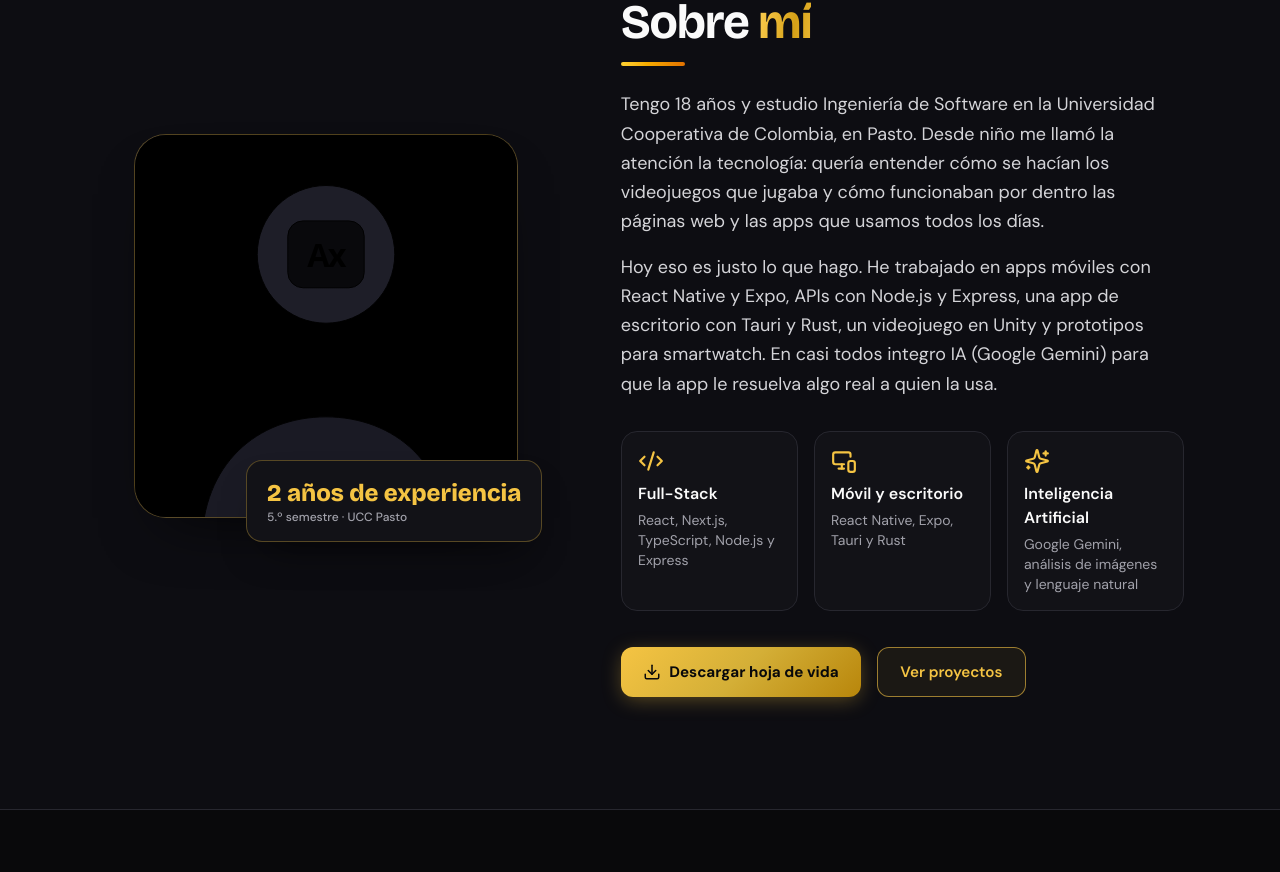
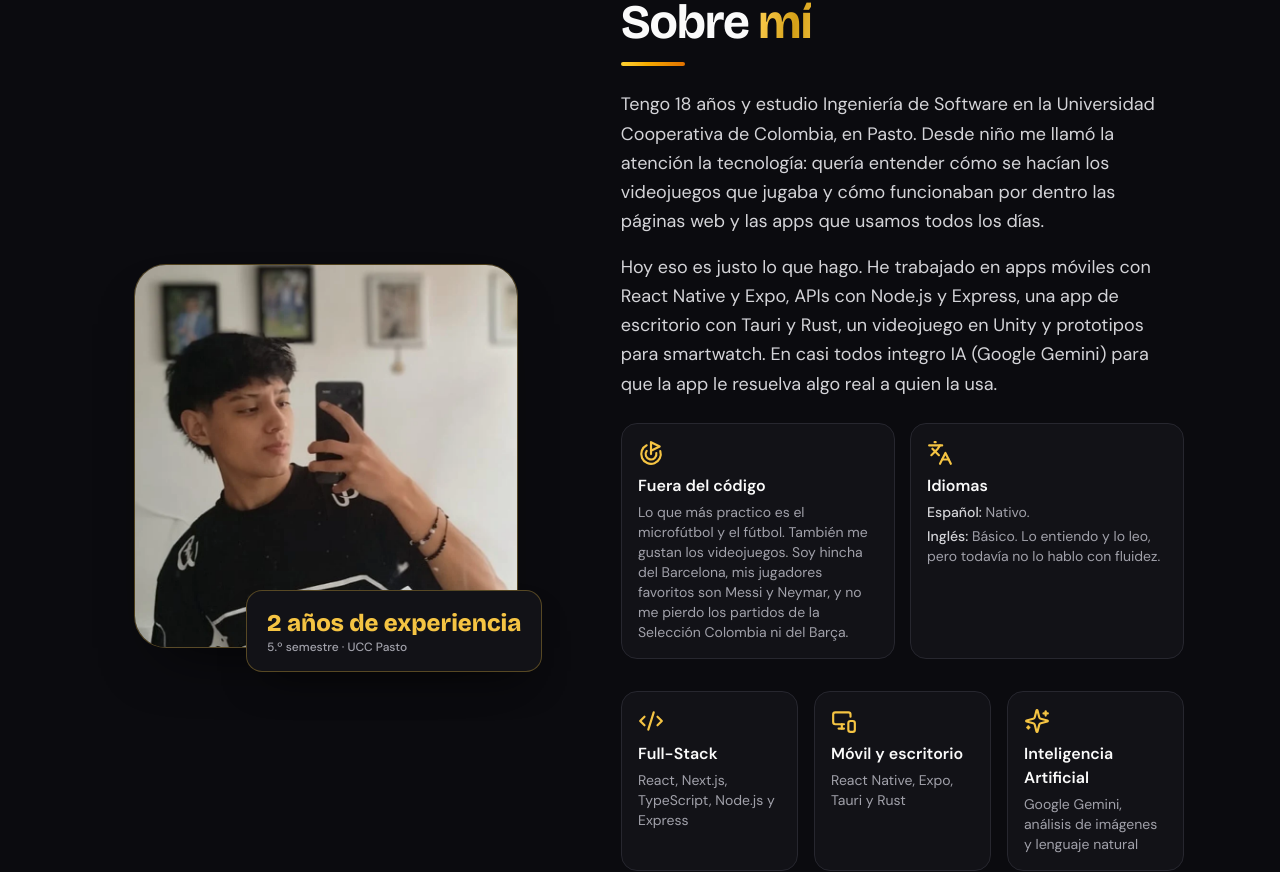
Before and after one commit to AndrxsS9/Portafolio, a Next.js app: page / in a window 1280 px wide. Shown: the part 1035-1907 px from the top of the page. Built offline with nearby package versions, Linux system fonts and the light colour scheme.

Commit message:
feat: Sobre mí con foto real, pasatiempos e idiomas

```diff
--- a/components/About.tsx
+++ b/components/About.tsx
@@ -1,6 +1,6 @@
 "use client";
 
-import { Code2, Download, MonitorSmartphone, Sparkles } from "lucide-react";
+import { Code2, Download, Goal, Languages, MonitorSmartphone, Sparkles } from "lucide-react";
 import { profile, profileText } from "@/data/profile";
 import { usePrefs } from "@/components/Preferences";
 import Reveal from "@/components/Reveal";
@@ -14,7 +14,7 @@ export default function About() {
   const p = profileText[lang];
 
   return (
-    <section id="about" className="section border-y border-line bg-bg-alt">
+    <section id="about" className="section border-y border-line veil-alt">
       <div className="wrap grid items-center gap-14 lg:grid-cols-[0.9fr_1.1fr] lg:gap-16">
         <Reveal variant="left" className="relative mx-auto w-full max-w-[17rem] sm:max-w-sm">
           <TiltCard max={8} className="group/photo rounded-[2rem]">
@@ -22,7 +22,7 @@ export default function About() {
               {/* Zoom leve al pasar el mouse para que el parallax no deje ver los bordes */}
               {/* eslint-disable-next-line @next/next/no-img-element */}
               <img
-                src={profile.photo}
+                src={profile.aboutPhoto}
                 alt={`${t.about.photoAlt} ${profile.fullName}`}
                 data-depth="-8"
                 className="h-full w-full object-cover transition-[scale] duration-700 ease-out group-hover/photo:scale-[1.06]"
@@ -48,6 +48,34 @@ export default function About() {
           <div className="mt-6 space-y-4 text-base leading-relaxed text-fg-soft sm:text-lg">
             <Reveal as="p" delay={150}>{p.about.p1}</Reveal>
             <Reveal as="p" delay={250}>{p.about.p2}</Reveal>
+          </div>
+
+          {/* Fuera del código e idiomas: mismo estilo de tarjeta que los highlights */}
+          <div className="mt-6 grid gap-4 sm:grid-cols-2">
+            <Reveal variant="flip" delay={200} className="min-w-0">
+              <TiltCard className="rest-shadow group h-full rounded-2xl border border-line bg-surface p-4 hover:border-accent/50 hover:shadow-[0_20px_40px_-20px_var(--glow)]">
+                <span data-depth="16" className="block w-fit">
+                  <Goal className="text-accent transition-transform duration-500 group-hover:-rotate-12 group-hover:scale-125" size={26} />
+                </span>
+                <p data-depth="9" className="mt-2 font-semibold text-fg">{t.about.offClock}</p>
+                <p data-depth="4" className="mt-1 break-words text-sm text-muted">{p.about.offClock}</p>
+              </TiltCard>
+            </Reveal>
+            <Reveal variant="flip" delay={320} className="min-w-0">
+              <TiltCard className="rest-shadow group h-full rounded-2xl border border-line bg-surface p-4 hover:border-accent/50 hover:shadow-[0_20px_40px_-20px_var(--glow)]">
+                <span data-depth="16" className="block w-fit">
+                  <Languages className="text-accent transition-transform duration-500 group-hover:-rotate-12 group-hover:scale-125" size={26} />
+                </span>
+                <p data-depth="9" className="mt-2 font-semibold text-fg">{t.about.languages}</p>
+                <ul data-depth="4" className="mt-1 space-y-1 break-words text-sm text-muted">
+                  {p.about.languages.map(({ name, level, note }) => (
+                    <li key={name}>
+                      <span className="font-medium text-fg-soft">{name}:</span> {level}.{note ? ` ${note}` : ""}
+                    </li>
+                  ))}
+                </ul>
+              </TiltCard>
+            </Reveal>
           </div>
 
           <ul className="mt-8 grid gap-4 sm:grid-cols-3">
```
